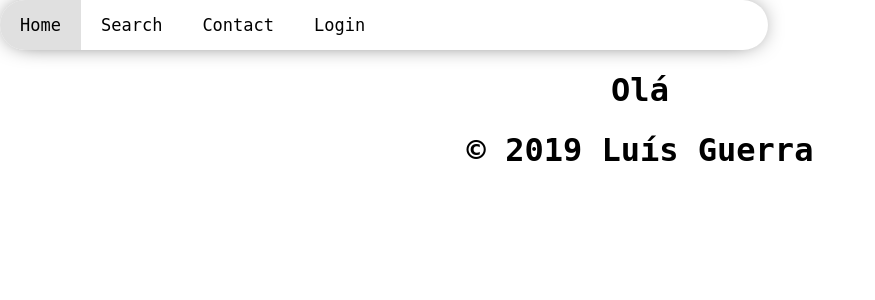
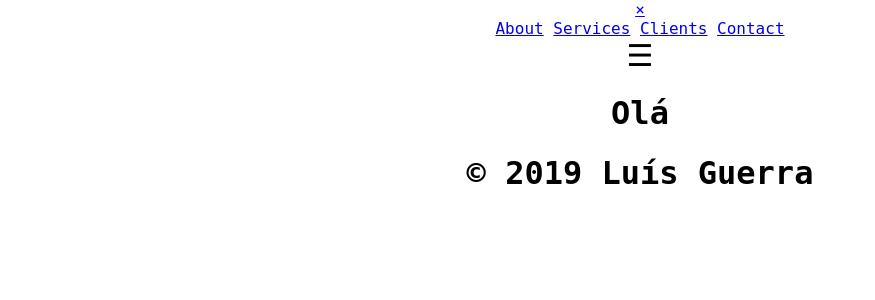
Before and after one commit to Luis0293/menu15, a Flask app: page / in a window 1280 px wide. Shown: the top 300 px of the page, without its empty margins (0-875 px from the left). Run offline with Flask 2, Linux system fonts and the light colour scheme.

Commit message:
Fullscreen Menu

```diff
--- a/templates/layout.html
+++ b/templates/layout.html
@@ -8,17 +8,31 @@
 </head>
 <body>
 
-    <div class="navbar">
-        <a class="active" href="/">Home</a>
-        <a href="login">Search</a>
-        <a href="p2">Contact</a>
-        <a href="p3">Login</a>
+    <div id="myNav" class="overlay">
+        <a href="javascript:void(0)" class="closebtn" onclick="closeNav()">&times;</a>
+        <div class="overlay-content">
+            <a href="#">About</a>
+            <a href="#">Services</a>
+            <a href="#">Clients</a>
+            <a href="#">Contact</a>
+        </div>
     </div>
+    <span style="font-size:30px;cursor:pointer" onclick="openNav()">&#9776;</span>
 
     {% block conteudo %}
     {% endblock %}
 
     <h1>&copy 2019 Luís Guerra</h1>
 
+    <script>
+    function openNav() {
+    document.getElementById("myNav").style.width = "100%";
+    }
+
+    function closeNav() {
+    document.getElementById("myNav").style.width = "0%";
+    }
+
+</script>
 </body>
 </html>
```
